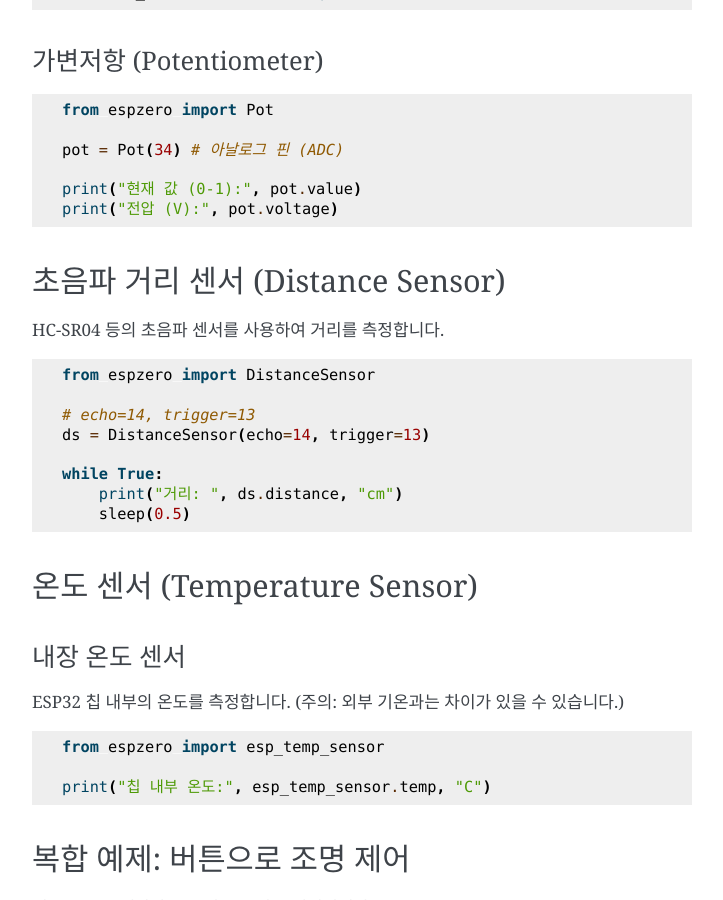
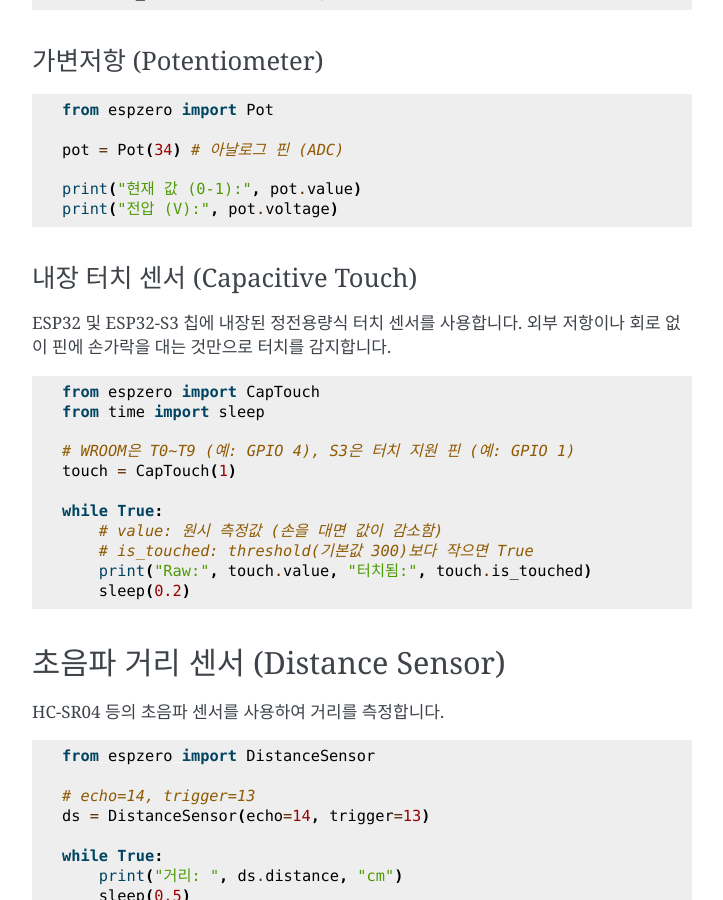
Before and after one commit to roboticsware/espzero, a Sphinx documentation site: the page built from docs/recipes.rst, in a window 1280 px wide and 900 px high, scrolled down 2058 px. Shown: the whole window, without its empty margins (388-1111 px from the left). Built offline with Sphinx 7.4.7, drawn with Linux system fonts in a browser that asks for light colours; some of the changed text lies outside the part shown.

Commit message:
release: v0.0.3 with CapTouch docs, ReadTheDocs links, and S3 temp fix

```diff
--- a/docs/api.rst
+++ b/docs/api.rst
@@ -44,6 +44,11 @@ Potentiometer
 .. autoclass:: espzero.Potentiometer
    :members:
 
+CapTouch
+~~~~~~~~
+.. autoclass:: espzero.CapTouch
+   :members:
+
 센서 (Sensors)
 -------------
 
--- a/docs/en/api.rst
+++ b/docs/en/api.rst
@@ -44,6 +44,11 @@ Potentiometer
 .. autoclass:: espzero.Potentiometer
    :members:
 
+CapTouch
+~~~~~~~~
+.. autoclass:: espzero.CapTouch
+   :members:
+
 Sensors
 -------
 
--- a/docs/recipes.rst
+++ b/docs/recipes.rst
@@ -115,6 +115,25 @@ RGB LED
 
     print("현재 값 (0-1):", pot.value)
     print("전압 (V):", pot.voltage)
+
+내장 터치 센서 (Capacitive Touch)
+~~~~~~~~~~~~~~~~~~~~~~~~~~~~~~~
+
+ESP32 및 ESP32-S3 칩에 내장된 정전용량식 터치 센서를 사용합니다. 외부 저항이나 회로 없이 핀에 손가락을 대는 것만으로 터치를 감지합니다.
+
+.. code-block:: python
+
+    from espzero import CapTouch
+    from time import sleep
+
+    # WROOM은 T0~T9 (예: GPIO 4), S3은 터치 지원 핀 (예: GPIO 1)
+    touch = CapTouch(1)
+
+    while True:
+        # value: 원시 측정값 (손을 대면 값이 감소함)
+        # is_touched: threshold(기본값 300)보다 작으면 True
+        print("Raw:", touch.value, "터치됨:", touch.is_touched)
+        sleep(0.2)
 
 초음파 거리 센서 (Distance Sensor)
 -------------------------------
--- a/docs/uz/api.rst
+++ b/docs/uz/api.rst
@@ -44,6 +44,11 @@ Potentiometer
 .. autoclass:: espzero.Potentiometer
    :members:
 
+CapTouch
+~~~~~~~~
+.. autoclass:: espzero.CapTouch
+   :members:
+
 Sensorlar (Sensors)
 -------------------
 
--- a/package.json
+++ b/package.json
@@ -42,5 +42,5 @@
     ]
   ],
   "deps": [],
-  "version": "0.0.5"
+  "version": "0.0.3"
 }
--- a/pyproject.toml
+++ b/pyproject.toml
@@ -4,7 +4,7 @@ build-backend = "setuptools.build_meta"
 
 [project]
 name = "espzero"
-version = "0.0.5"
+version = "0.0.3"
 authors = [
   { name="Neo Neopia-uz", email="neopia.uz@gmail.com" },
 ]
@@ -19,6 +19,7 @@ classifiers = [
 
 [project.urls]
 "Homepage" = "https://github.com/roboticsware/espzero"
+"Documentation" = "https://espzero.readthedocs.io"
 "Bug Tracker" = "https://github.com/roboticsware/espzero/issues"
 
 [tool.setuptools]
```
Also changed, not shown: README.md (+1 -0 lines), docs/en/recipes.rst (+19 -0 lines), docs/uz/recipes.rst (+19 -0 lines).
